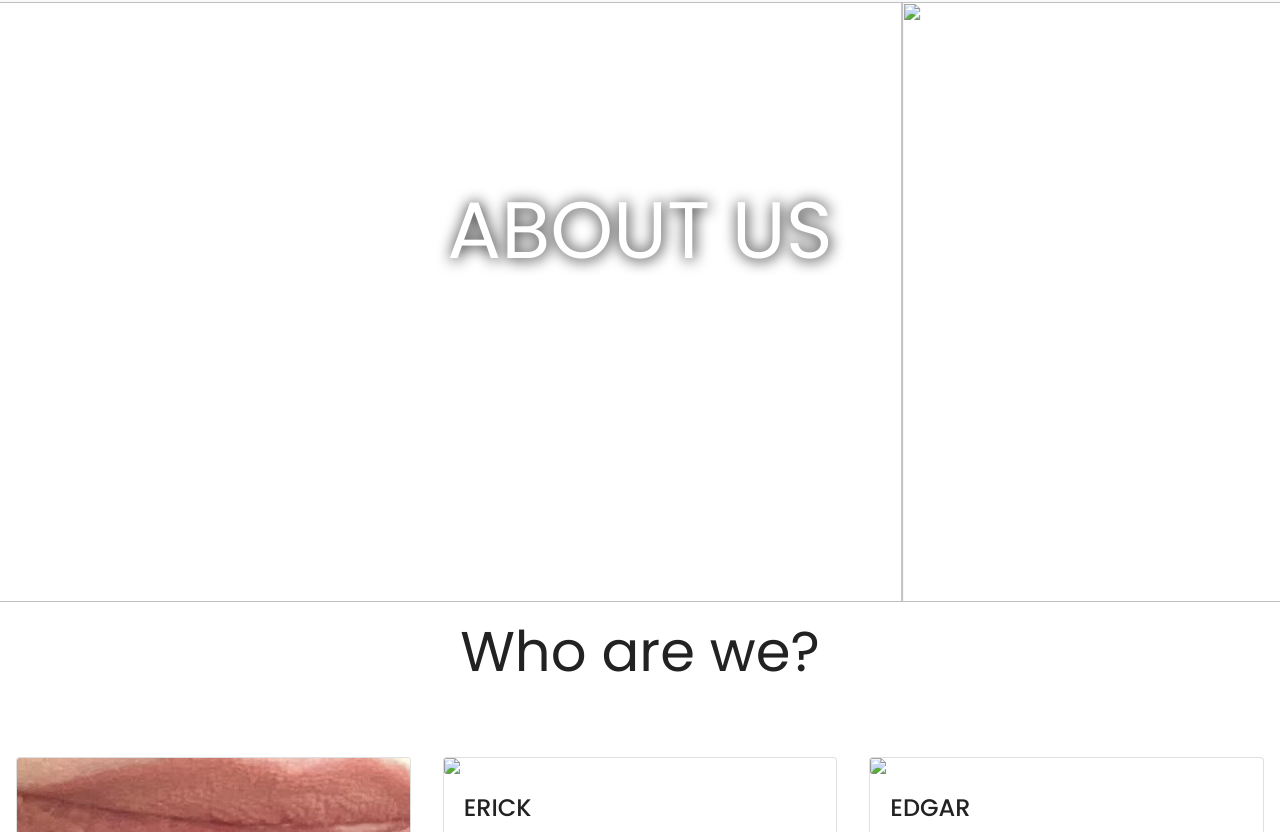
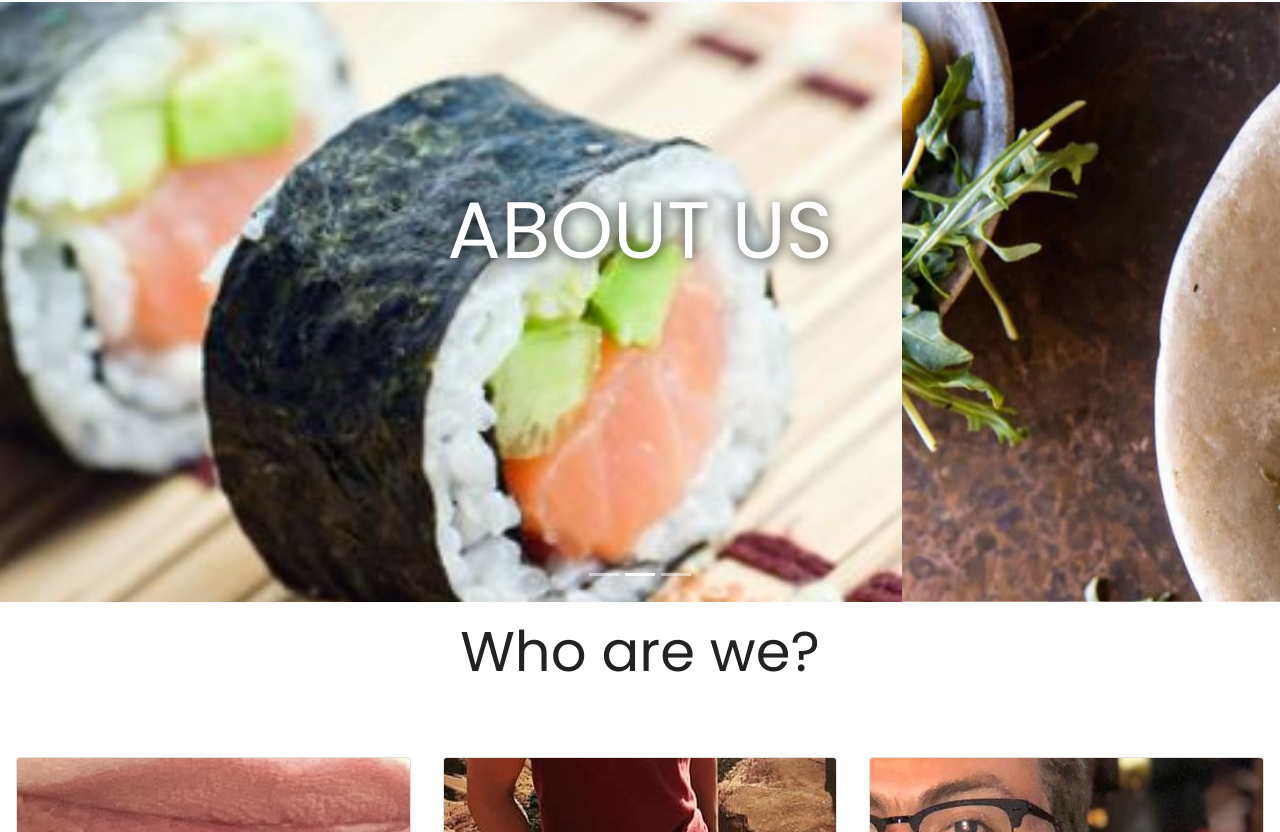
Before and after one commit to WeroVlz/BlogCocina, a website: page public/files/aboutus.html in a window 1280 px wide. Shown: the part 73-905 px from the top of the page. Drawn offline with nearby package versions, Linux system fonts and the light colour scheme.

Commit message:
Update aboutus.html

```diff
--- a/public/files/aboutus.html
+++ b/public/files/aboutus.html
@@ -49,10 +49,10 @@
                 <h1 class="display-2">About Us</h1>
             </div>
             <div class="carousel-item active">
-                <img src="/public/images/Sushi selber machen.jpg" class="stretchy">
+                <img src="/public/images/Sushi selber machen.jpeg" class="stretchy">
             </div>
             <div class="carousel-item">
-                <img src="/public/images/pesto.jpg" class="stretchy">
+                <img src="/public/images/pesto.jpeg" class="stretchy">
             </div>
             <div class="carousel-item">
                 <img src="/public/images/pasta.png" class="stretchy">
@@ -85,7 +85,7 @@
             </div>
             <div class="col-md-4">
                 <div class="card">
-                    <img class="card-img card-img-top" src="/public/images/erick.jpg">
+                    <img class="card-img card-img-top" src="/public/images/erick.jpeg">
                     <div class="card-body">
                         <h4 class="card-title">ERICK</h4>
                         <p class="car-text">He is the quiet one, he is always creating things but you won´t notice, he likes to excersice and his passion are spicy things and travel, he likes his carrer and his social life.</p>
@@ -95,7 +95,7 @@
             </div>
             <div class="col-md-4">
                 <div class="card">
-                    <img class="card-img card-img-top" src="/public/images/edgar.jpg">
+                    <img class="card-img card-img-top" src="/public/images/edgar.jpeg">
                     <div class="card-body">
                         <h4 class="card-title">EDGAR</h4>
                         <p class="car-text">Edgar likes to experiment with flavors, he likes to learn new things and travel because you can only get to now a place by it´s food, so he is the one that likes to eat the most and enjoys food.</p>
```
